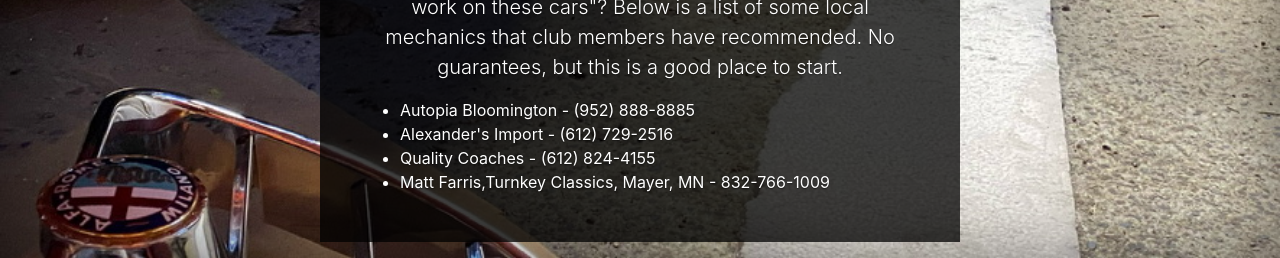
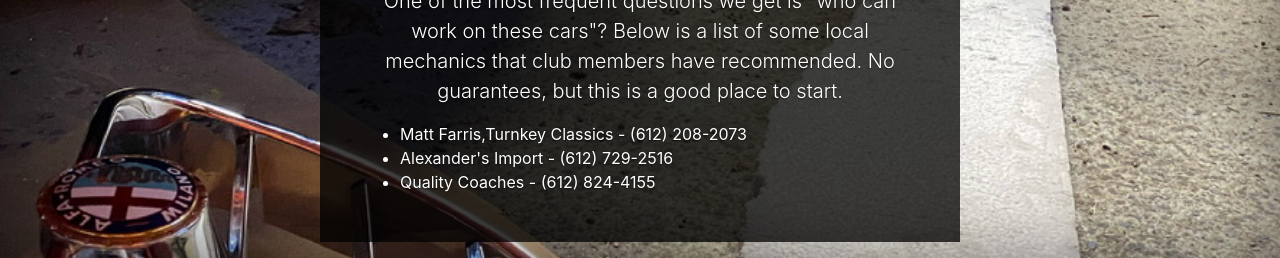
Before and after one commit to cmcfadden/arocmn, a plain HTML site: page mechanics.html in a window 1280 px wide. Shown: the part 542-800 px from the top of the page. Drawn offline with nearby package versions, Linux system fonts and the light colour scheme.

Commit message:
Update mechanics.html

```diff
--- a/mechanics.html
+++ b/mechanics.html
@@ -60,10 +60,9 @@ background: url("dog.jpeg");
                  <h1 class="cover-heading">Local Mechanics</h1>
                  <p class="lead">One of the most frequent questions we get is "who can work on these cars"? Below is a list of some local mechanics that club members have recommended. No guarantees, but this is a good place to start.</p>
                  <ul class="text-left">
-                     <li><a href="http://autopiabloomington.com">Autopia Bloomington</a> - (952) 888-8885</li>
+                     <li><a href="https://www.turnkey-classics.com">Matt Farris,Turnkey Classics - (612) 208-2073</li>
                      <li><a href="https://www.alexandersimportautorepair.com">Alexander's Import</a> - (612) 729-2516</li>
                      <li><a href="https://quality-coaches.com">Quality Coaches</a> - (612) 824-4155</li>
-                     <li>Matt Farris,Turnkey Classics, Mayer, MN - 832-766-1009</li>
                  </ul>
              </main>
 
```
